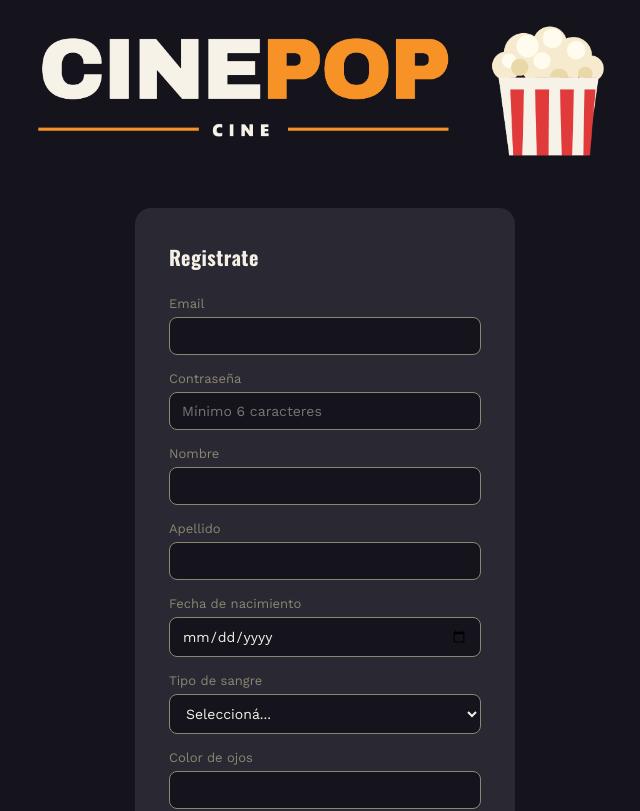
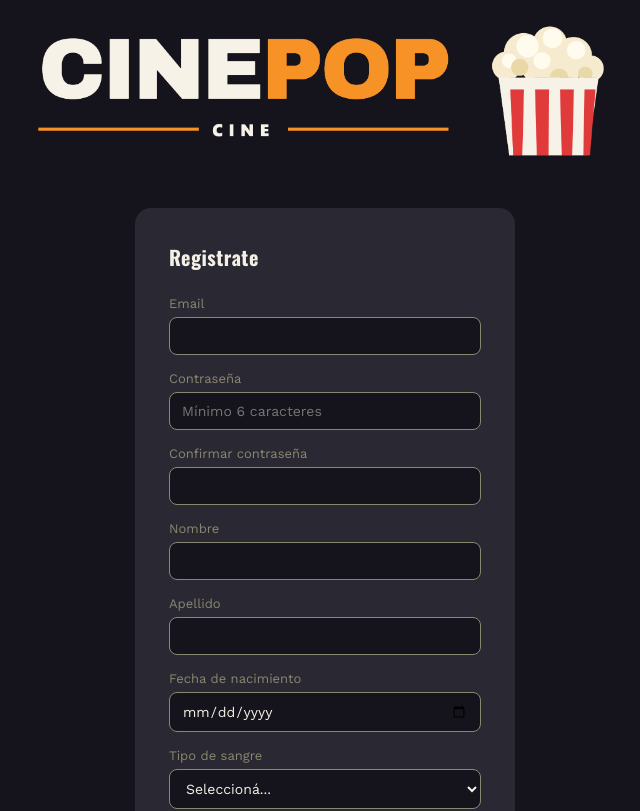
Before and after one commit to EmilianoCenturion/TP1-Progra-IV-Cinepop, an Angular app: page /registro in a window 1280 px wide. Shown: the top 811 px of the page, without its empty margins (315-955 px from the left). Built offline with nearby package versions, Linux system fonts and the light colour scheme.

Commit message:
feat: confirmar contraseña con validador de grupo en el registro

```diff
--- a/src/app/componentes/registro/registro.css
+++ b/src/app/componentes/registro/registro.css
@@ -124,3 +124,9 @@
     font-size: 13px;
     margin: 0 0 16px;
 }
+
+
+.form input.campo-error,
+.form input.campo-error:focus {
+    border-color: #ff6b6b;
+}
--- a/src/app/componentes/registro/registro.html
+++ b/src/app/componentes/registro/registro.html
@@ -13,7 +13,17 @@
 
     <div>
         <label for="contraseña">Contraseña</label>
-        <input type="password" id="contraseña" formControlName="contraseña" placeholder="Mínimo 6 caracteres">
+        <input type="password" id="contraseña" formControlName="contraseña" placeholder="Mínimo 6 caracteres"
+            [class.campo-error]="formRegistro.hasError('losControlesNoCoinciden') && formRegistro.get('confirmarContraseña')?.dirty">
+    </div>
+
+    <div>
+        <label for="confirmarContraseña">Confirmar contraseña</label>
+        <input type="password" id="confirmarContraseña" formControlName="confirmarContraseña"
+            [class.campo-error]="formRegistro.hasError('losControlesNoCoinciden') && formRegistro.get('confirmarContraseña')?.dirty">
+        <p class="mensaje-error" *ngIf="formRegistro.hasError('losControlesNoCoinciden') && formRegistro.get('confirmarContraseña')?.dirty">
+            Las contraseñas no coinciden.
+        </p>
     </div>
 
     <div>
--- a/src/app/componentes/registro/registro.ts
+++ b/src/app/componentes/registro/registro.ts
@@ -3,6 +3,7 @@ import { Auth } from '../../servicios/auth';
 import { FormBuilder, FormGroup, ReactiveFormsModule, Validators } from '@angular/forms';
 import { Router, RouterLink } from '@angular/router';
 import { NgIf } from '@angular/common';
+import { clavesCoincidenValidator } from '../../validadores/claves-coinciden';
 
 @Component({
   imports: [ReactiveFormsModule, RouterLink, NgIf],
@@ -20,13 +21,14 @@ export class Registro {
     this.formRegistro = this.fb.group({
       email: ["", [Validators.required, Validators.email]],
       contraseña: ["", [Validators.required, Validators.minLength(6)]],
+      confirmarContraseña: ["", [Validators.required]],
       nombre: ["", [Validators.required, Validators.minLength(2)]],
       apellido: ["", [Validators.required, Validators.minLength(2)]],
       fechaNacimiento: ["", [Validators.required]],
       tipoSangre: ["", [Validators.required, Validators.minLength(2)]],
       colorOjos: ["", [Validators.required, Validators.minLength(2)]],
       diasVacaciones: [0, [Validators.required, Validators.min(0), Validators.max(30)]]
-    });
+    }, { validators: clavesCoincidenValidator('contraseña', 'confirmarContraseña') });
   }
 
   async resultadoRegistro() {
--- /dev/null
+++ b/src/app/validadores/claves-coinciden.ts
@@ -0,0 +1,14 @@
+import { AbstractControl, ValidationErrors, ValidatorFn } from '@angular/forms';
+
+export function clavesCoincidenValidator(campo1: string, campo2: string): ValidatorFn {
+    return (grupo: AbstractControl): ValidationErrors | null => {
+        const valor1 = grupo.get(campo1)?.value;
+        const valor2 = grupo.get(campo2)?.value;
+
+        if (valor1 !== valor2) {
+            return { losControlesNoCoinciden: true }
+        } else {
+            return null;
+        }
+    };
+}
```
